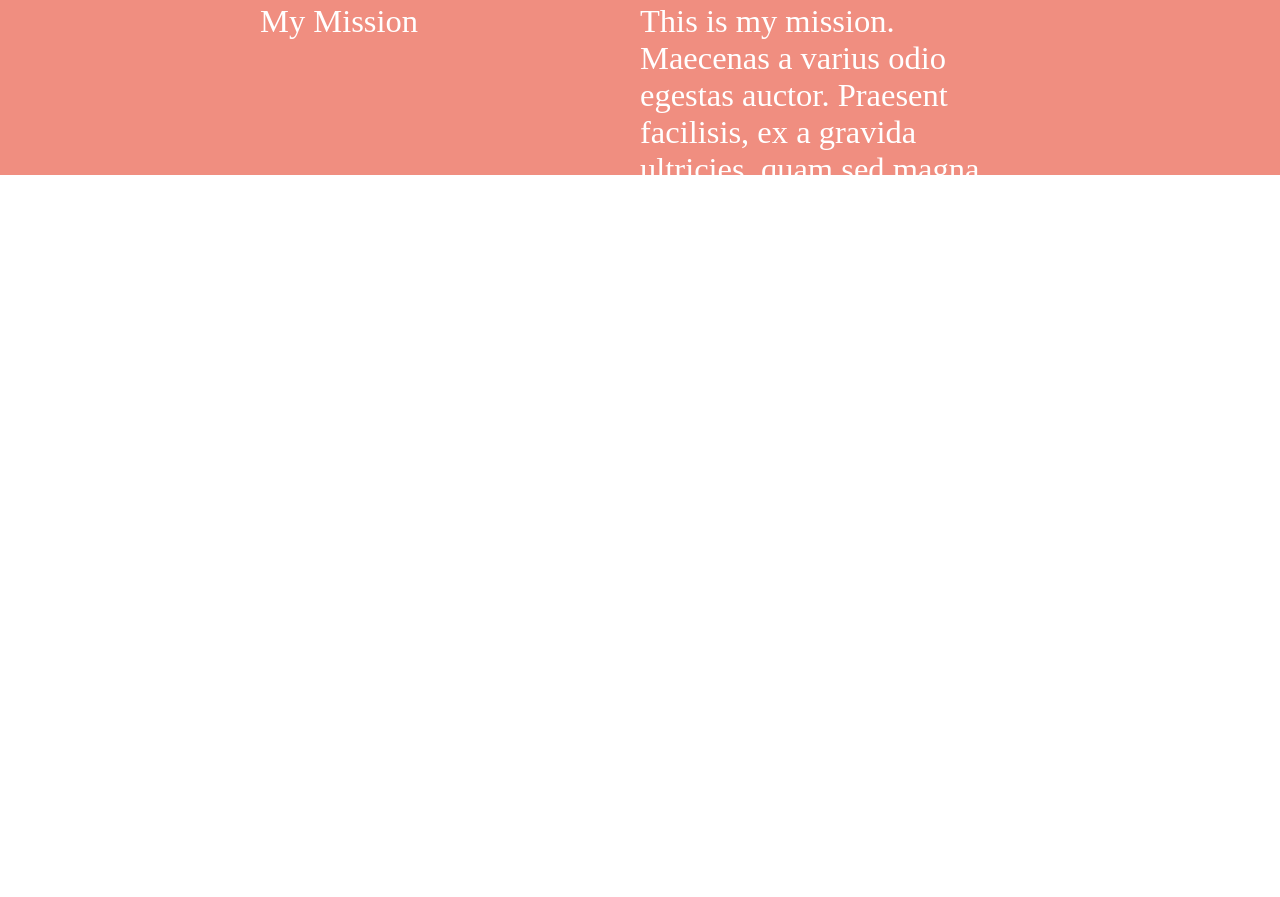
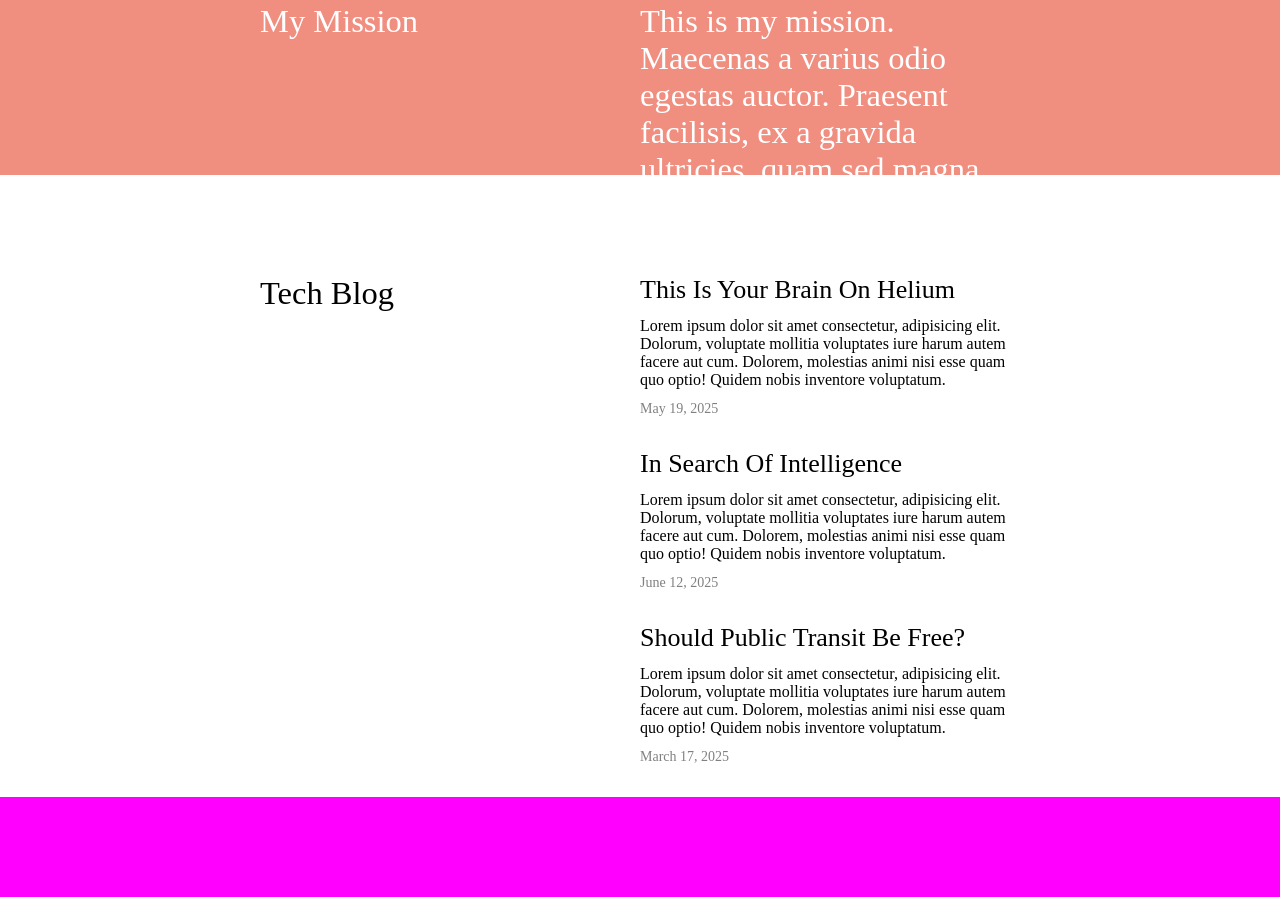
Before and after one commit to FarazTaslimi/Zero-To-Hero, a website: page 3. Hazel CV Project/index.html in a window 1280 px wide. Shown: the part 625-1522 px from the top of the page. Before the commit the page ends 1197 px from the top, so only its background shows below. Drawn offline with Linux system fonts and the light colour scheme; a web font is replaced by a local one.

Commit message:
Colt Steel

```diff
--- a/3. Hazel CV Project/index.html
+++ b/3. Hazel CV Project/index.html
@@ -50,5 +50,32 @@
             </div>
         </div>
     </section>
+
+    <section class="blog">
+        <div class="row">
+            <span class="row-tag">Tech Blog</span>
+            <div class="row-content" id="blog-content">
+                <div class="post">
+                    <h3 class="post-title">This Is Your Brain On Helium</h3>
+                    <p class="post-content">Lorem ipsum dolor sit amet consectetur, adipisicing elit. Dolorum, voluptate mollitia voluptates iure harum autem facere aut cum. Dolorem, molestias animi nisi esse quam quo optio! Quidem nobis inventore voluptatum. </p>
+                    <span class="post-date">May 19, 2025</span>
+                </div>
+
+                <div class="post">
+                    <h3 class="post-title">In Search Of Intelligence </h3>
+                    <p class="post-content">Lorem ipsum dolor sit amet consectetur, adipisicing elit. Dolorum, voluptate mollitia voluptates iure harum autem facere aut cum. Dolorem, molestias animi nisi esse quam quo optio! Quidem nobis inventore voluptatum. </p>
+                    <span class="post-date">June 12, 2025</span>
+                </div>
+
+                <div class="post">
+                    <h3 class="post-title">Should Public Transit Be Free?</h3>
+                    <p class="post-content">Lorem ipsum dolor sit amet consectetur, adipisicing elit. Dolorum, voluptate mollitia voluptates iure harum autem facere aut cum. Dolorem, molestias animi nisi esse quam quo optio! Quidem nobis inventore voluptatum. </p>
+                    <span class="post-date">March 17, 2025</span>
+                </div>
+            </div>
+        </div>
+    </section>
+
+    <section id="temp"></section>
 </body>
 </html>
--- a/3. Hazel CV Project/style.css
+++ b/3. Hazel CV Project/style.css
@@ -117,3 +117,39 @@ nav a:active {
     height: auto;
     max-height: calc(8rem + 72px);
 }
+
+.blog {
+    padding: 100px 260px 32px 260px;
+    background-color: white;
+}
+
+#blog-content {
+    display: flex;
+    flex-direction: column;
+    gap: 32px;
+}
+
+.post {
+    display: flex;
+    flex-direction: column;
+    gap: 12px;
+}
+
+.post-title {
+    font-size: 2.6rem;
+    font-weight: 500;
+}
+
+.post-content {
+    font-size: 1.6rem;
+}
+
+.post-date {
+    font-size: 1.4rem;
+    color: gray;
+}
+
+#temp {
+    height: 100px;
+    background-color: magenta;
+}
```
